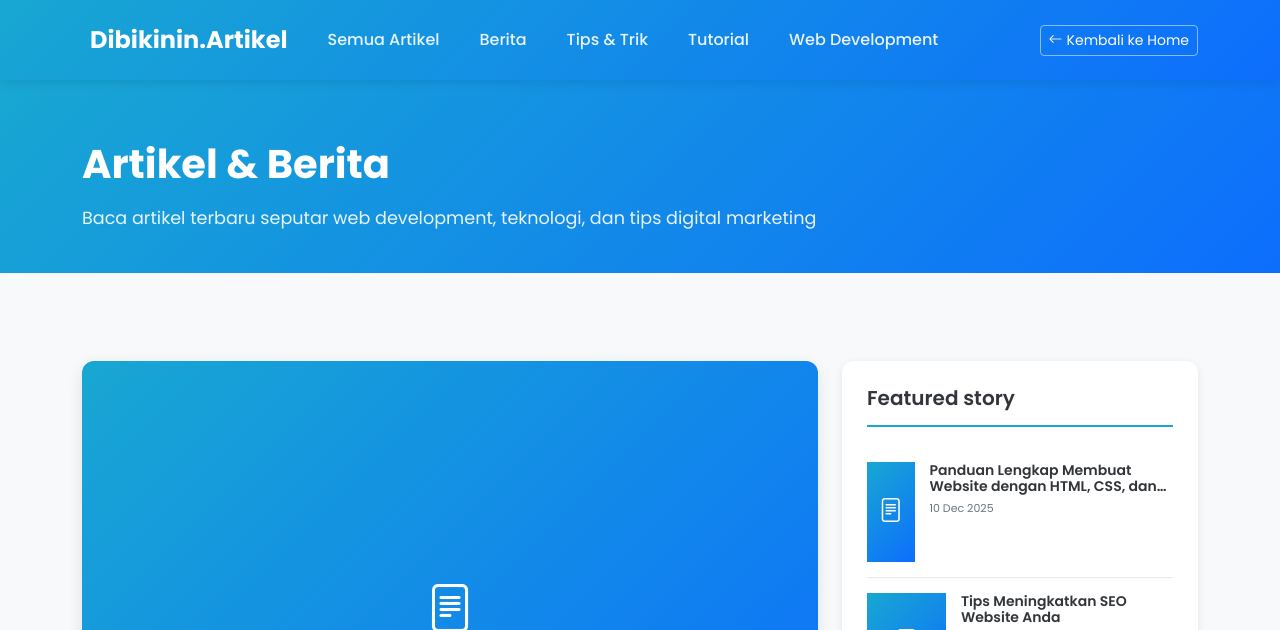
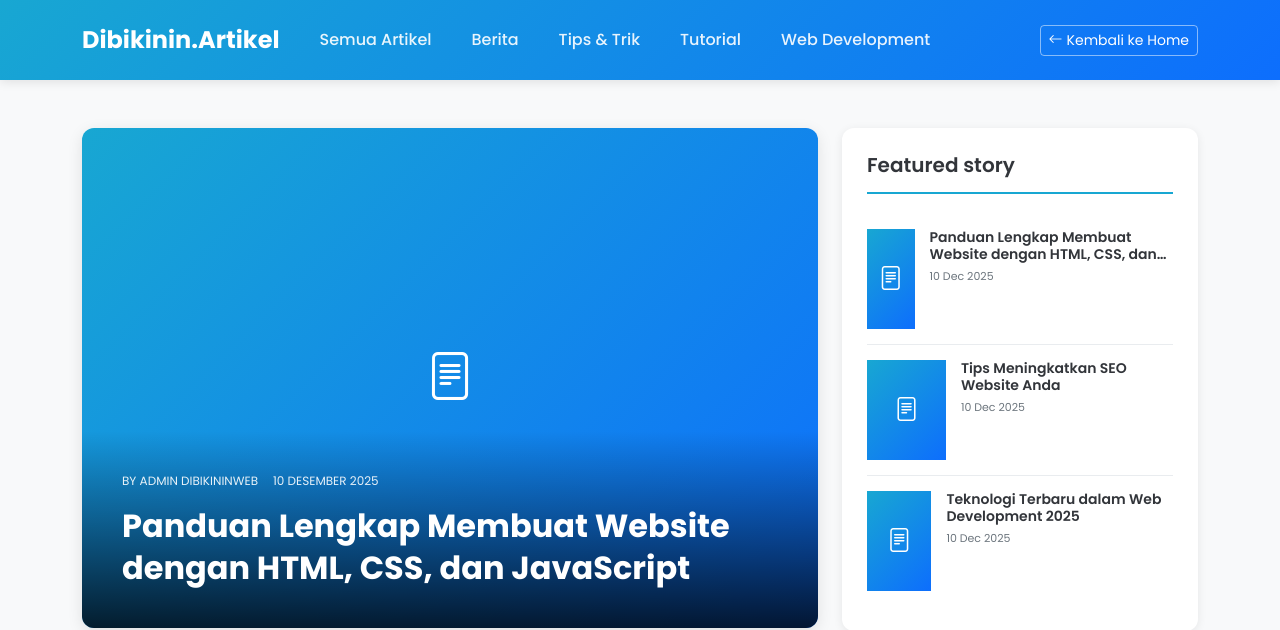
Before and after one commit to riskinurhadi/dibikininweb, a PHP site: page /artikel/index.php in a window 1280 px wide. Shown: the top 630 px of the page. Run offline with PHP 8.4, Linux system fonts and the light colour scheme; data comes from the database, SQL or seed files in the repository.

Commit message:
modified:   artikel/index.php 	modified:   index.php

```diff
--- a/artikel/index.php
+++ b/artikel/index.php
@@ -133,7 +133,7 @@ function formatDate($date) {
     <nav class="article-navbar navbar navbar-expand-lg">
         <div class="container">
             <a class="navbar-brand" href="index.php">
-                <i class="bi  me-2"></i>
+                <i class=""></i>
                 <span>Dibikinin.Artikel</span>
             </a>
 
@@ -168,12 +168,12 @@ function formatDate($date) {
     </nav>
 
     <!-- Page Header -->
-    <div class="page-header-banner">
+    <!-- <div class="page-header-banner">
         <div class="container">
             <h1>Artikel & Berita</h1>
             <p>Baca artikel terbaru seputar web development, teknologi, dan tips digital marketing</p>
         </div>
-    </div>
+    </div> -->
 
     <!-- Main Content -->
     <div class="container-fluid py-5" style="background: #f8f9fa;">
--- a/index.php
+++ b/index.php
@@ -63,7 +63,7 @@ include 'koneksi.php';
                   <a class="nav-link" href="#Kontak">Kontak</a>
                 </li>
               </ul>
-              <a href="https://wa.me/6282371869118" class="btn btn-primary-custom text-light text-end" style="height: 50px;">Hubungi Kami</a>
+              <a href="https://dibikininweb.com/artikel/" class="btn btn-primary-custom text-light text-end" style="height: 50px;">Blog</a>
             </div>
           </nav>
         </div>
```
